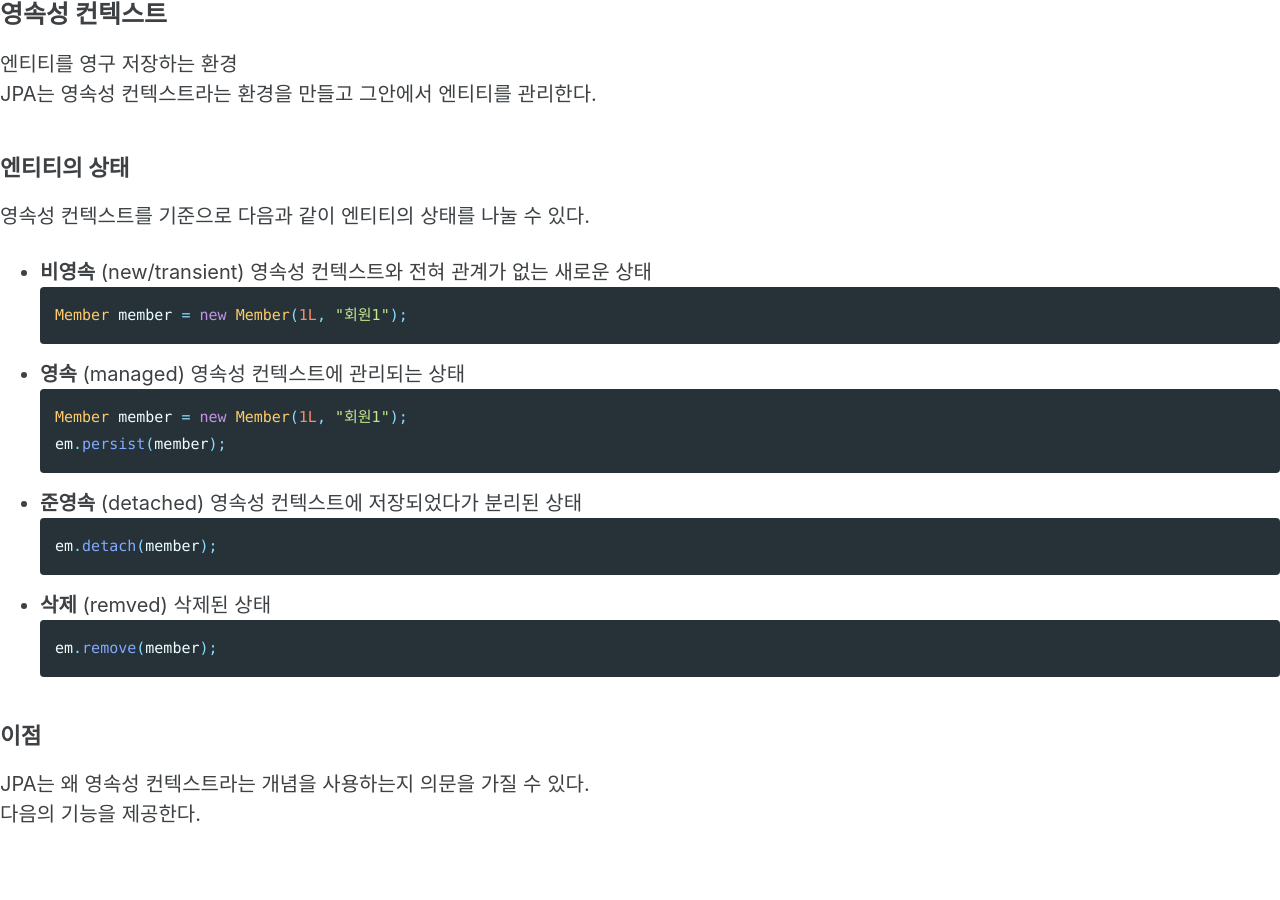
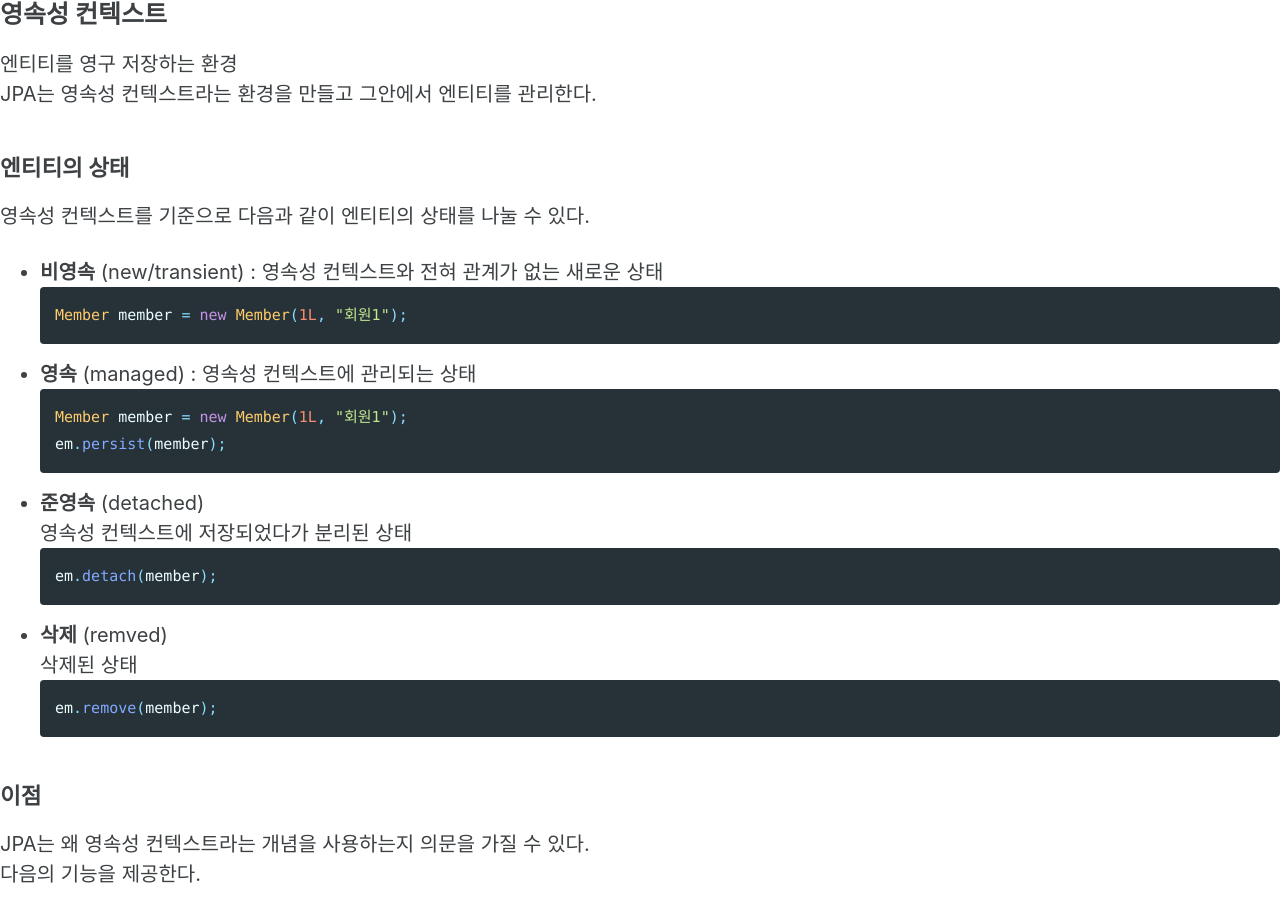
Before and after one commit to maenguin/maenguin.github.io, a Jekyll site: the page built from private/2020-12-31-jpa-basic.md, in a window 1280 px wide and 900 px high, scrolled down 4196 px. Built offline with Jekyll 4.4.1, drawn with Linux system fonts in a browser that asks for light colours; cached includes are drawn as plain includes; our own code applies the rules of GitHub Pages for plain Markdown files.

````diff
--- a/private/2020-12-31-jpa-basic.md
+++ b/private/2020-12-31-jpa-basic.md
@@ -135,13 +135,11 @@ JPA는 영속성 컨텍스트라는 환경을 만들고 그안에서 엔티티
 ### 엔티티의 상태
 영속성 컨텍스트를 기준으로 다음과 같이 엔티티의 상태를 나눌 수 있다.
 
-* **비영속** (new/transient)
-영속성 컨텍스트와 전혀 관계가 없는 새로운 상태
+* **비영속** (new/transient) : 영속성 컨텍스트와 전혀 관계가 없는 새로운 상태
 ```java
 Member member = new Member(1L, "회원1");
 ```
-* **영속** (managed)
-영속성 컨텍스트에 관리되는 상태
+* **영속** (managed) : 영속성 컨텍스트에 관리되는 상태
 ```java
 Member member = new Member(1L, "회원1");
 em.persist(member);
````
